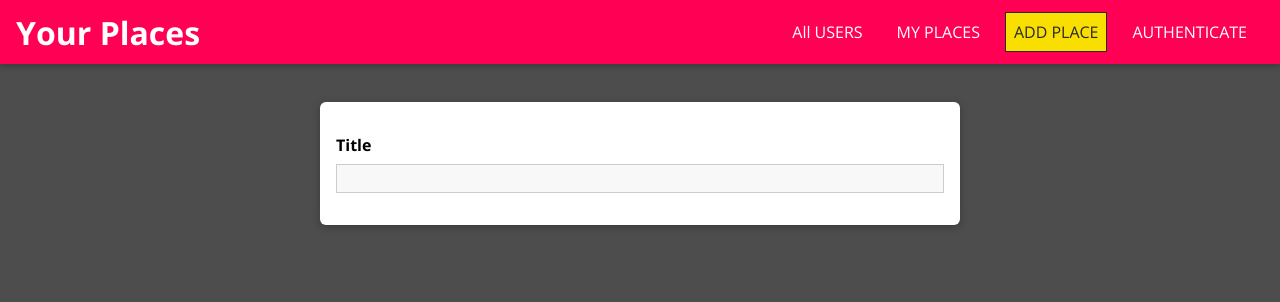
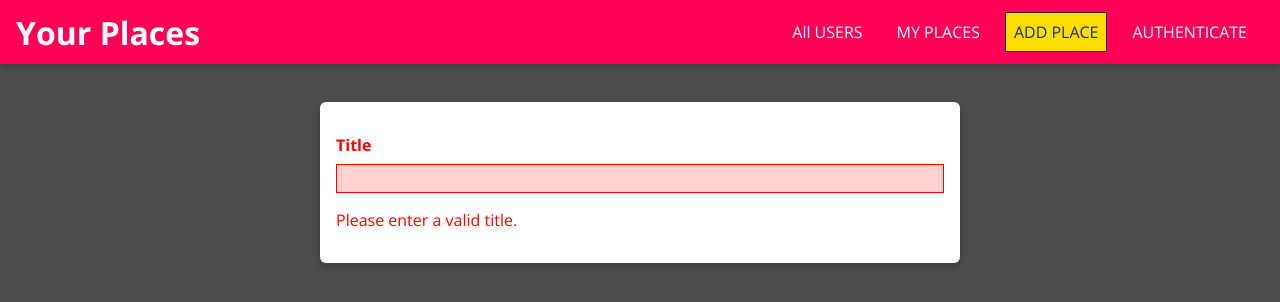
Before and after one commit to grnganon/PeopleAndPlaces, a React (Create React App) app: page /places/new in a window 1280 px wide. Shown: the top 302 px of the page. Built offline with nearby package versions, Linux system fonts and the light colour scheme.

Commit message:
added input reducer for preliminary validation

```diff
--- a/src/places/pages/NewPlace/NewPlace.js
+++ b/src/places/pages/NewPlace/NewPlace.js
@@ -6,7 +6,13 @@
 const NewPlace = () => {
   return (
     <form className="place-form">
-      <Input element="input" type="text" label="Title" />
+      <Input
+        element="input"
+        type="text"
+        label="Title"
+        validators={[]}
+        errorText={`Please enter a valid title.`}
+      />
     </form>
   );
 };
--- a/src/shared/components/FormElements/Input/Input.js
+++ b/src/shared/components/FormElements/Input/Input.js
@@ -1,19 +1,55 @@
-import React from 'react';
+import React, { useReducer } from 'react';
 
 import './Input.css';
 
+const inputReducer = (state, action) => {
+  switch (action.type) {
+    case 'CHANGE':
+      return {
+        ...state,
+        value: action.val,
+        isValid: true
+      };
+    default:
+      return state;
+  }
+};
 const Input = props => {
+  const [inputState, dispatch] = useReducer(inputReducer, {
+    value: '',
+    isValid: false
+  });
+  const changeHandler = event => {
+    // store and validate input as user types - dispatch to reducer state object to reset state
+    dispatch({ type: 'CHANGE', val: event.target.value });
+  };
+
   const element =
     props.element === 'input' ? (
-      <input id={props.id} type={props.type} placeholder={props.placeholder} />
+      <input
+        id={props.id}
+        type={props.type}
+        placeholder={props.placeholder}
+        onChange={changeHandler}
+        value={inputState.value}
+      />
     ) : (
-      <textarea id={props.id} rows={props.rows || 3} />
+      <textarea
+        id={props.id}
+        rows={props.rows || 3}
+        onChange={changeHandler}
+        value={inputState.value}
+      />
     );
 
   return (
-    <div className={`form-control`}>
+    <div
+      className={`form-control ${!inputState.isValid &&
+        'form-control--invalid'}`}
+    >
       <label htmlFor={props.id}>{props.label}</label>
       {element}
+      {!inputState.isValid && <p>{props.errorText}</p>}
     </div>
   );
 };
```
